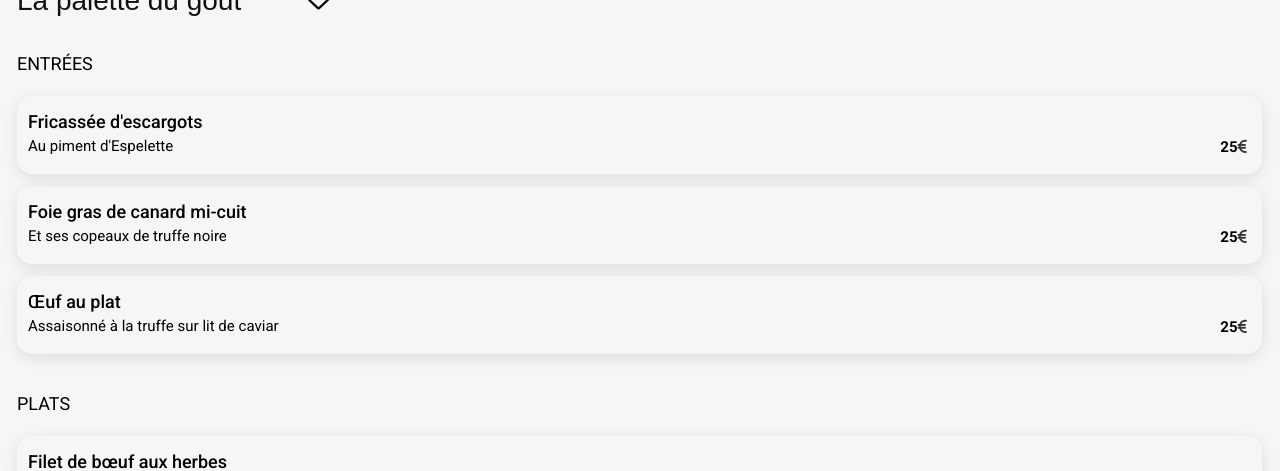
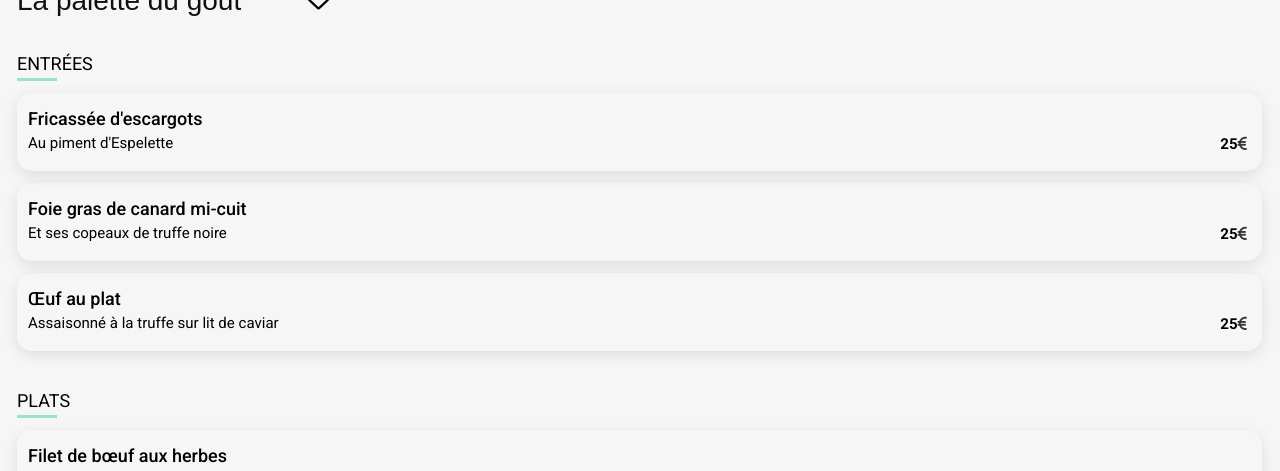
Before and after one commit to RodolpheACHY/ohmyfood, a plain HTML site: page restaurants/la-palette-du-gout.html in a window 1280 px wide. Shown: the part 334-805 px from the top of the page. Drawn offline with Linux system fonts and the light colour scheme; a web font is replaced by a local one.

Commit message:
Add pseudo-class on substitle element to add a decoration-line under the element and add a margon-bottom to manage the space betwenn the line and the menu card

```diff
--- a/restaurants/SASS/menus.scss
+++ b/restaurants/SASS/menus.scss
@@ -88,23 +88,21 @@
     font-style: normal;
     font-weight: $body-highlight-font-weight;
     line-height: $body-line-height;
+    margin-bottom: 12px;
     text-transform: uppercase;
-}
-
-.menus__underline-subtitle {
     position: relative;
 }
 
-.menus__underline-subtitle::after {
-    width: 40px;
-    height: 3px;
+.menus__subtitle::after {
+    content: '';
     position: absolute;
-    width: 100%;
-    height: 2px; /* Adjust the height of the underline */
-    background-color: $validate-menu-color;
     left: 0;
-    bottom: -2px; /* Adjust the position */
+    bottom: 0;
+    width: 40px; /* Spécifiez la longueur du trait ici */
+    height: 3px; /* Spécifiez l'épaisseur du trait ici */
+    background-color: $validate-menu-color; /* ou toute autre couleur de votre choix */
 }
+
 
 .menus__cards {
     display: flex;
```
Also changed, not shown: restaurants/CSS/style.css, 1 other file.
